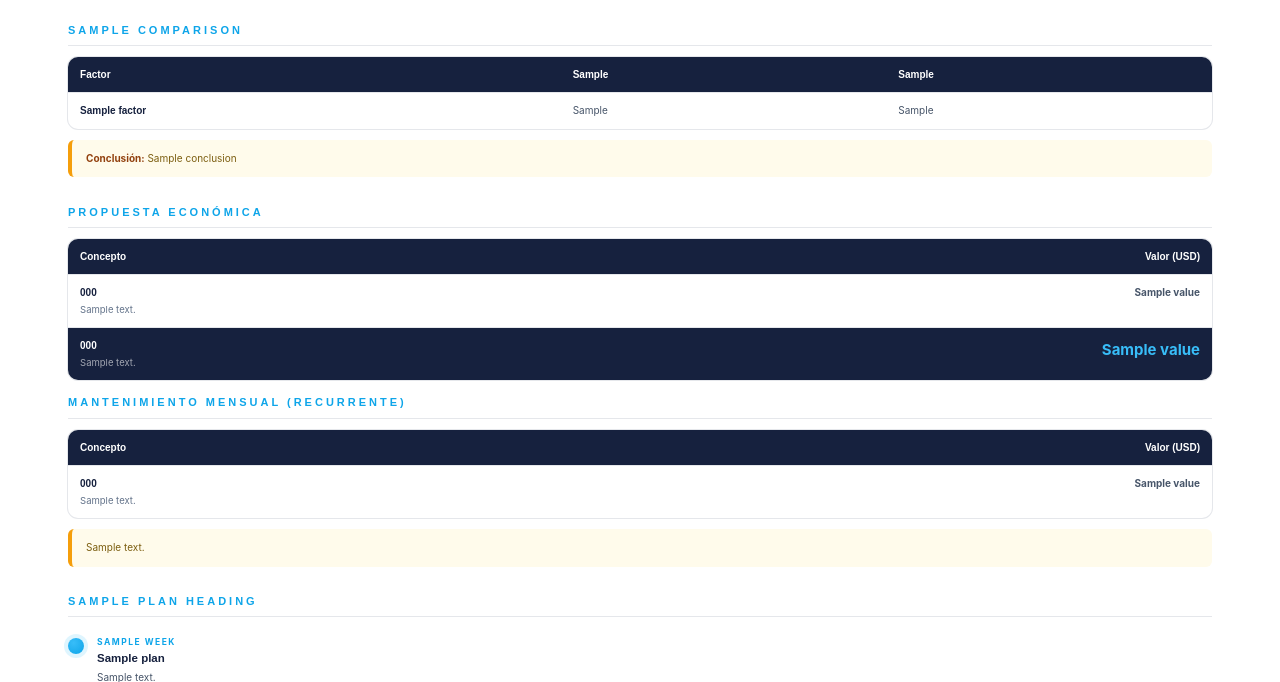
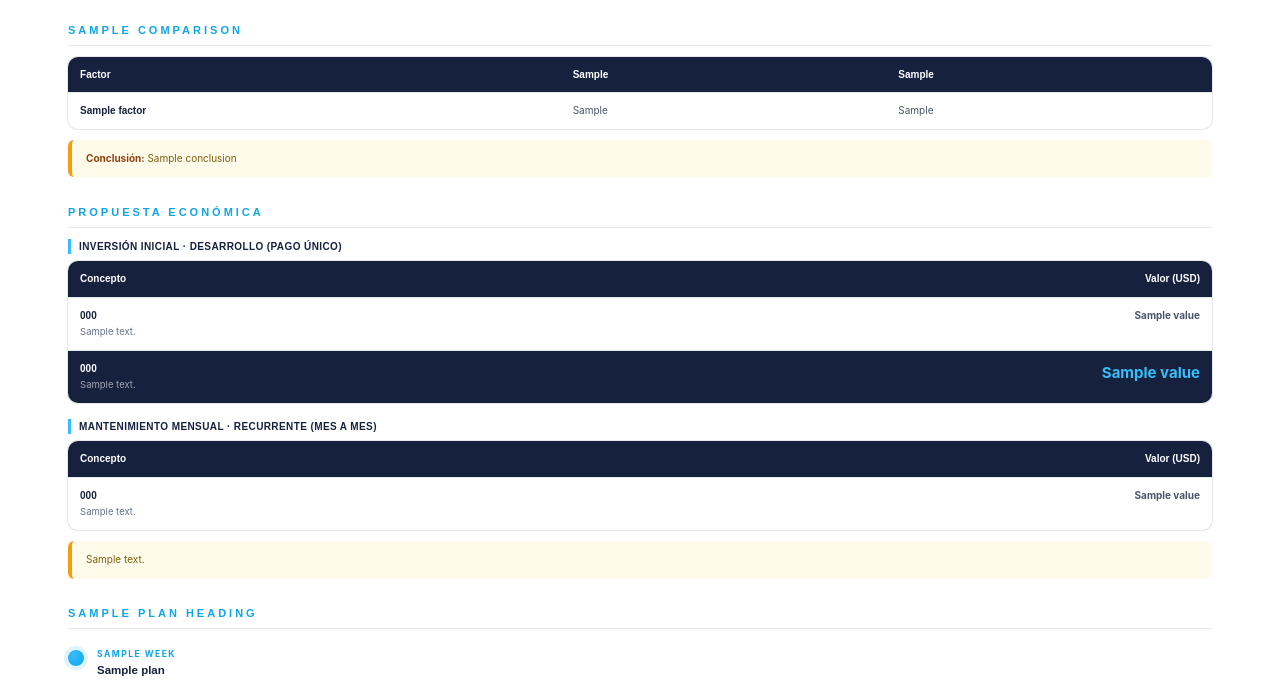
Before and after one commit to CristobalMartinezSSF/sustenta-futuro, a Python web app: template services/api/app/templates/proposal.html.j2 in a window 1280 px wide. Shown: the part 808-1490 px from the top of the page. Run offline with Jinja, Linux system fonts and the light colour scheme; the template is opened without the code that fills it: most values are stand-ins (such as "Sample title", 1, 10 or a date in 2020); grey boxes marked "Sample" are stand-in pictures.

Commit message:
feat(proposals): clearer cost split + phases + page margins (Hector feedback)
- Economics: labeled sub-heads 'Inversión Inicial · Desarrollo (pago único)'
  vs 'Mantenimiento Mensual · Recurrente' for an explicit cost separation
- Rename plan section to 'Fases de Implementación' (client wording)
- Add bottom @page margin so content/footer stay off the page edge

Co-Authored-By: Claude Opus 4.8 <noreply@anthropic.com>

```diff
--- a/services/api/app/proposal_context.py
+++ b/services/api/app/proposal_context.py
@@ -237,9 +237,9 @@ def build_proposal_context(
         },
         "economics": _economics(evaluation, currency),
         "plan_heading": (
-            f"Plan de Implementación — {evaluation['total_duration']}"
+            f"Fases de Implementación — {evaluation['total_duration']}"
             if evaluation.get("total_duration")
-            else "Plan de Implementación"
+            else "Fases de Implementación"
         ),
         "plan": _plan_items(evaluation.get("phases")),
         "conditions": _conditions(evaluation, currency, validity),
--- a/services/api/app/templates/proposal.html.j2
+++ b/services/api/app/templates/proposal.html.j2
@@ -10,7 +10,9 @@
      ============================================================ */
   @page {
     size: A4;
-    margin: 16mm 0 0 0;
+    /* top / right / bottom / left — bottom margin keeps content off the edge
+       and reserves room for the footer band on multi-page documents. */
+    margin: 16mm 0 15mm 0;
   }
 
   :root {
@@ -245,6 +247,17 @@
   }
 
   /* economics: value column + highlighted total */
+  .econ-sub {
+    font-family: 'Montserrat', sans-serif;
+    font-size: 10px;
+    font-weight: 700;
+    letter-spacing: 0.04em;
+    text-transform: uppercase;
+    color: var(--navy);
+    border-left: 3px solid var(--cyan);
+    padding-left: 8px;
+    margin: 0 0 7px 0;
+  }
   td.val { text-align: right; font-weight: 700; color: var(--navy); white-space: nowrap; }
   .econ .concept { font-weight: 700; color: var(--navy); font-family: 'Montserrat', sans-serif; }
   .econ .detail { color: var(--muted); font-size: 9.5px; margin-top: 2px; }
@@ -433,6 +446,7 @@
     <!-- ================= PROPUESTA ECONÓMICA ================= -->
     <div class="section econ">
       <div class="sec-head">Propuesta Económica</div>
+      <div class="econ-sub">Inversión Inicial · Desarrollo (pago único)</div>
       <table class="grid">
         <thead><tr><th>Concepto</th><th style="text-align:right">Valor ({{ economics.currency }})</th></tr></thead>
         <tbody>
@@ -454,7 +468,7 @@
       </table>
 
       {% if economics.monthly %}
-      <div class="sec-head" style="margin-top:14px">Mantenimiento Mensual (Recurrente)</div>
+      <div class="econ-sub" style="margin-top:16px">Mantenimiento Mensual · Recurrente (mes a mes)</div>
       <table class="grid">
         <thead><tr><th>Concepto</th><th style="text-align:right">Valor ({{ economics.currency }})</th></tr></thead>
         <tbody>
@@ -472,7 +486,7 @@
 
     <!-- ================= PLAN ================= -->
     <div class="section">
-      <div class="sec-head">{{ plan_heading or "Plan de Implementación" }}</div>
+      <div class="sec-head">{{ plan_heading or "Fases de Implementación" }}</div>
       {% for ph in plan %}
       <div class="tl-item">
         <div class="tl-dot"></div>
```
